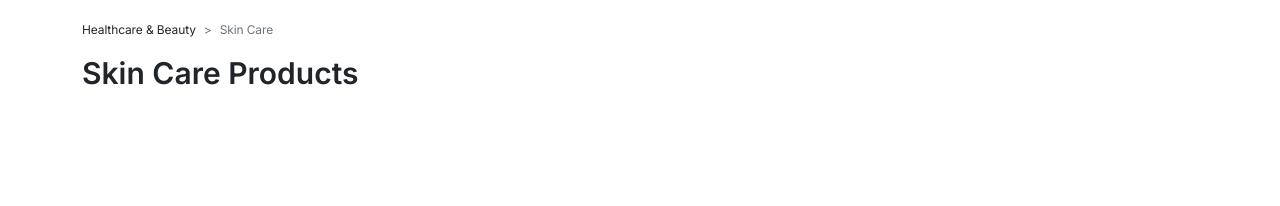
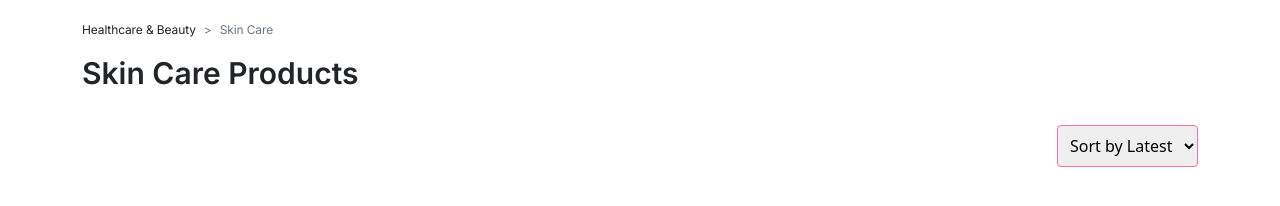
Before and after one commit to ProgrammerRokon/anghorag_project, a plain HTML site: page index.html in a window 1280 px wide. Shown: the part 114-320 px from the top of the page. Drawn offline with Linux system fonts and the light colour scheme.

Commit message:
Sort by part is done

```diff
--- a/bootstrap-5.2.3-dist/css/style.css
+++ b/bootstrap-5.2.3-dist/css/style.css
@@ -1,7 +1,6 @@
 /*=============================
 Reusable Custom Classes
 ==============================*/
-/*Colors start*/
 .pink{
     color:#F40F6F;
 }
@@ -14,8 +13,9 @@ Reusable Custom Classes
 .light_purple{
     color:#913BDB;
 }
-/*Colors end*/
-
+.input_color{
+    border-color: rgb(248, 111, 169) !important;
+}
 .border_gray{
     border: 0.3px solid rgba(0, 0, 0, 0.25);
 }
@@ -41,10 +41,6 @@ Reusable Custom Classes
     text-align: center;
     pointer-events: none;
     color: rgb(248, 111, 169);
-}
-
-.input_color{
-    border-color: rgb(248, 111, 169) !important;
 }
 
 #cart_color{
--- a/index.html
+++ b/index.html
@@ -143,6 +143,21 @@
 </section>
 <!--banner end-->
 
+<!-- sort by start-->
+<div class="container">
+    <div class="row justify-content-end align-items-center">
+        <div class="col-2 d-flex justify-content-end">
+            <select name="first" id="first" class="rounded-1 input_color p-2">
+                <option value="">Sort by Latest</option>
+                <option value="latest">Latest</option>
+                <option value="price_low">Price</option>
+                <option value="price_high">Offer</option>
+            </select>
+        </div>
+    </div>
+</div>
+<!-- sort by end-->
+
 <!--JavaScript -->
 <script src="bootstrap-5.2.3-dist/js/jquery-3.7.0.min.js"></script>
 <script src="bootstrap-5.2.3-dist/js/popper.min.js"></script>
```
